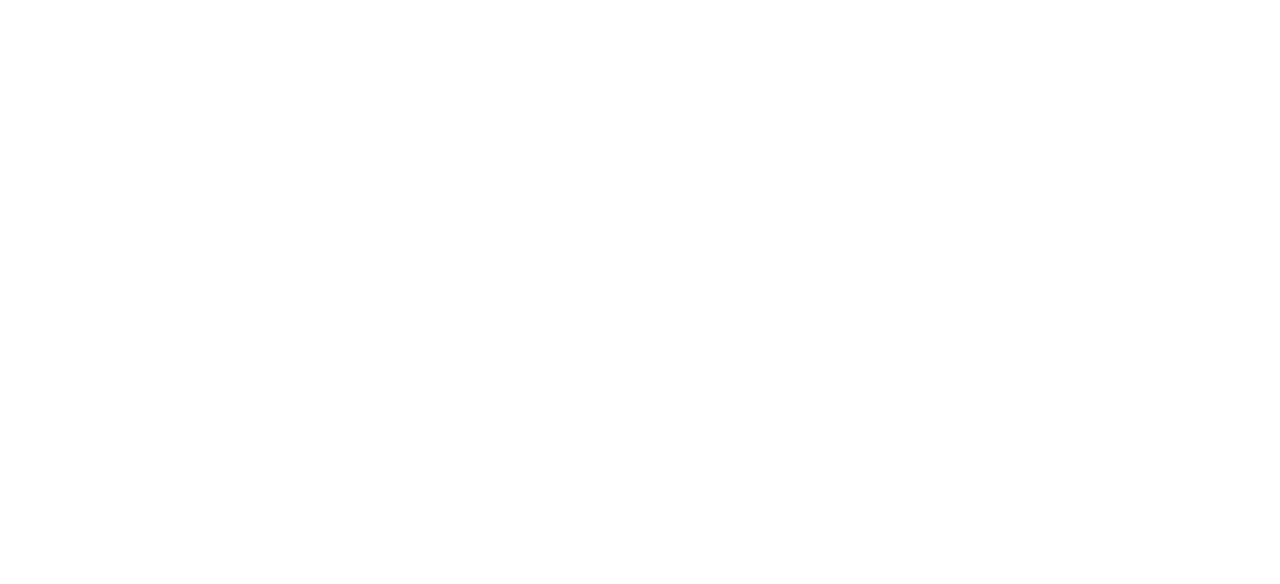
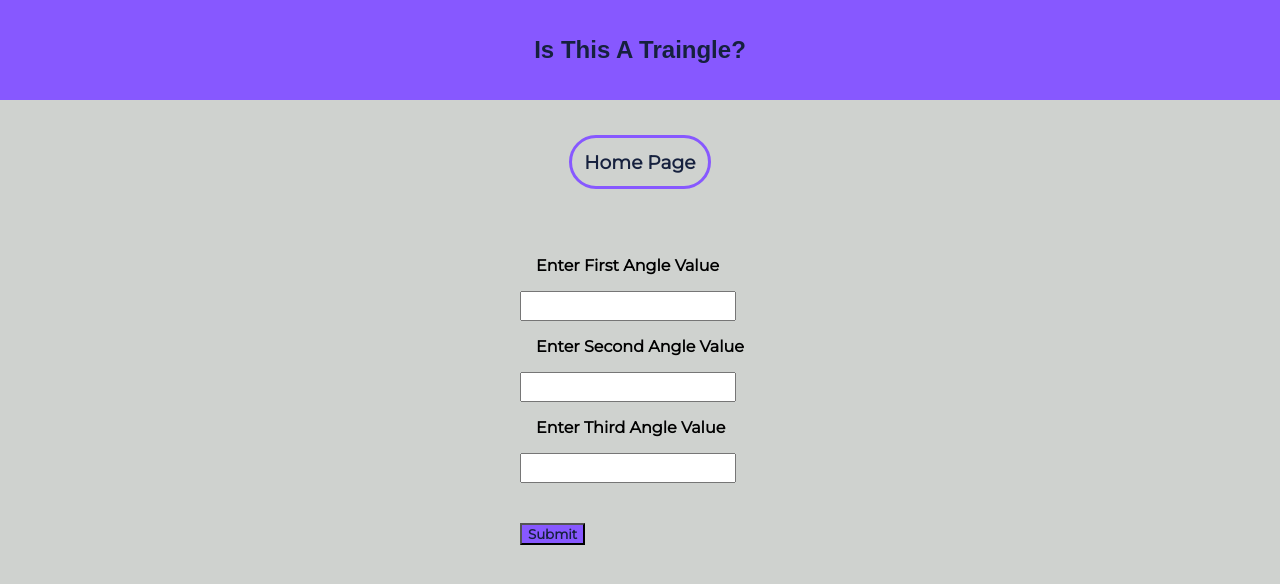
Before and after one commit to Aishwarypatle/Fun-With-Triangles, a plain HTML site: page pages/isTriangle.html in a window 1280 px wide. Drawn offline with Linux system fonts and the light colour scheme; a web font is replaced by a local one.

Commit message:
isTraingle page added

```diff
--- /dev/null
+++ b/css/isTriangle.css
@@ -0,0 +1,81 @@
+@import url('https://fonts.googleapis.com/css2?family=Libre+Baskerville:ital@1&display=swap');
+@import url('https://fonts.googleapis.com/css2?family=Reem+Kufi+Ink&display=swap');
+@import url('https://fonts.googleapis.com/css2?family=Montserrat&display=swap');
+
+
+:root{
+  --primary-color:#8758FF;
+  --first-color:#CFD2CF;
+  --second-color:#16213E;
+}
+
+.nav-bar
+{
+  background-color: var(--primary-color);
+  color:var(--second-color);
+  font-family: 'Reem Kufi Ink', sans-serif;
+  padding: 1rem 0.5rem;
+  text-align:center;
+  margin:none;
+  margin-bottom:2rem;
+}
+
+body{
+    background-color: var(--first-color);
+    margin:0px;
+}
+h3{
+    justify-content: center;
+}
+.homepage{
+    display:flex;
+    justify-content: center;
+    margin-bottom:3rem;
+}
+
+.home{
+    padding: .8rem;
+    font-family: 'Montserrat', sans-serif;
+    border: solid var(--primary-color);
+    border-radius: 3rem;
+    text-align: center;
+    font-weight: bold;
+    color: var(--second-color);
+    text-decoration: none;
+
+}
+
+.home:hover{
+    background-color: var(--primary-color);
+    font-family: 'Montserrat', sans-serif;
+    font-weight: bold;
+    color: var(--second-color);
+    text-decoration: none;
+}
+
+.game{
+    display:grid;
+    justify-content: center;
+}
+
+label {
+    font-family: 'Montserrat', sans-serif;
+    font-weight: bold;
+    padding: 1rem;
+}
+.input{
+    height:1.5rem;
+    width:13rem;
+    font-family: 'Montserrat', sans-serif;
+}
+.submit{
+    font-family: 'Montserrat', sans-serif;
+    background-color:var(--primary-color);
+    color: var(--second-color);
+    margin-top: 2.5rem;
+    justify-content: center;
+    align-items: center;
+    font-weight: bold;
+    width:max-content;
+
+}
--- a/pages/isTriangle.html
+++ b/pages/isTriangle.html
@@ -6,10 +6,36 @@
   <meta http-equiv="X-UA-Compatible" content="IE=edge">
   <meta name="viewport" content="width=device-width, initial-scale=1.0">
   <title>IsTraingleOrNot</title>
-  <link href="" </head>
+  <link href="/css/isTriangle.css" rel="stylesheet" type="text/css" >
+  </head>
 
 <body>
+  <nav class="nav-bar">
+    <h1>Is This A Traingle?</h1>
+  </nav>
 
+  <div class="container">
+    <div class="homepage">
+    <h3><a class="home" href="/index.html">Home Page</a></h3>
+  </div>
+
+    <div class="game">
+      <label for="firstAngle">Enter First Angle Value</label>
+      <input type="number" class="input" >
+
+      <label for="secondAngle">Enter Second Angle Value</label>
+      <input type="number" class="input" >
+
+      <label for="thirdAngle">Enter Third Angle Value</label>
+      <input type="number" class="input" >
+
+      <button type="button" class="submit">Submit</button>
+
+    </div>
+
+    <div class="output"></div>
+
+  </div>
+<script type="text/javascript" src="/script/isTriangle.js"></script>
 </body>
-
 </html>
```
Also changed, not shown: script/isTriangle.js (added).
